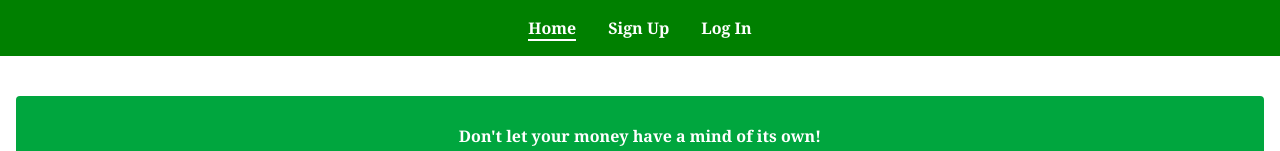
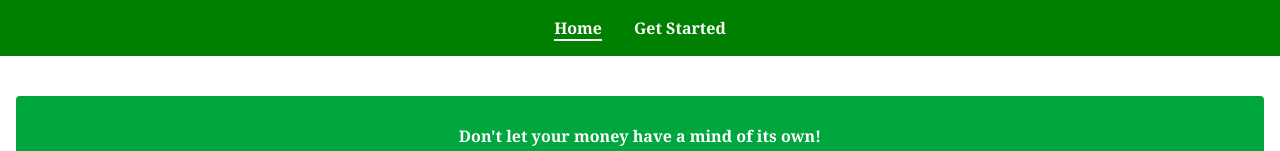
Before and after one commit to swawiye/React-Capstone, a React (Vite) app: page / in a window 1280 px wide. Shown: the top 151 px of the page. Built offline with nearby package versions, Linux system fonts and the light colour scheme.

Commit message:
log in page redirection

```diff
--- a/src/App.jsx
+++ b/src/App.jsx
@@ -4,6 +4,7 @@ import { BrowserRouter as Router, Routes, Route, NavLink } from 'react-router-do
 import Login from './pages/Login';
 import Signup from './pages/Signup';
 import Home from './pages/Home';
+//Home page aftre you've logged in
 import ExpenseForm from './components/ExpenseForm';
 
 function App() {
@@ -11,14 +12,13 @@ function App() {
     <Router>
       <nav className='navbar'>
         <NavLink className="nav-link" to="/">Home</NavLink>
-        <NavLink className="nav-link" to="/signup">Sign Up</NavLink>
-        <NavLink className="nav-link" to="/login">Log In</NavLink>
+        <NavLink className="nav-link" to="/signup">Get Started</NavLink>
       </nav>
       <Routes>
         <Route path='/' element={<Home />} />
-        {/* <Route path='/' element={<ExpenseForm />} /> */}
         <Route path='/signup' element={<Signup />} />
         <Route path='/login' element={<Login />} />
+        <Route path='/expenseform' element={<ExpenseForm />} />
       </Routes>
     </Router>
   );
--- a/src/pages/Login.jsx
+++ b/src/pages/Login.jsx
@@ -34,7 +34,7 @@ function Login() {
         console.log('User created and name saved:', userCredential.user);
 
         // Redirect to login after successful sign-up
-        navigate('/');
+        navigate('/expenseform');
       } catch (err) {
         setError(err.message);
         console.error('Error signing up:', err);
```
